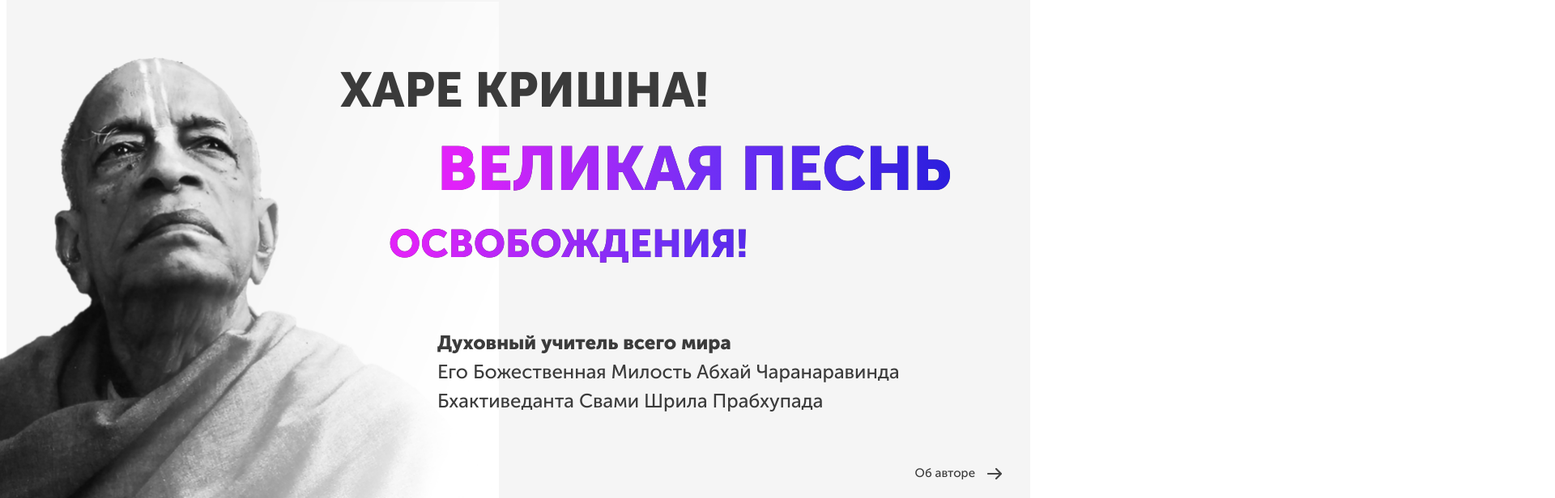
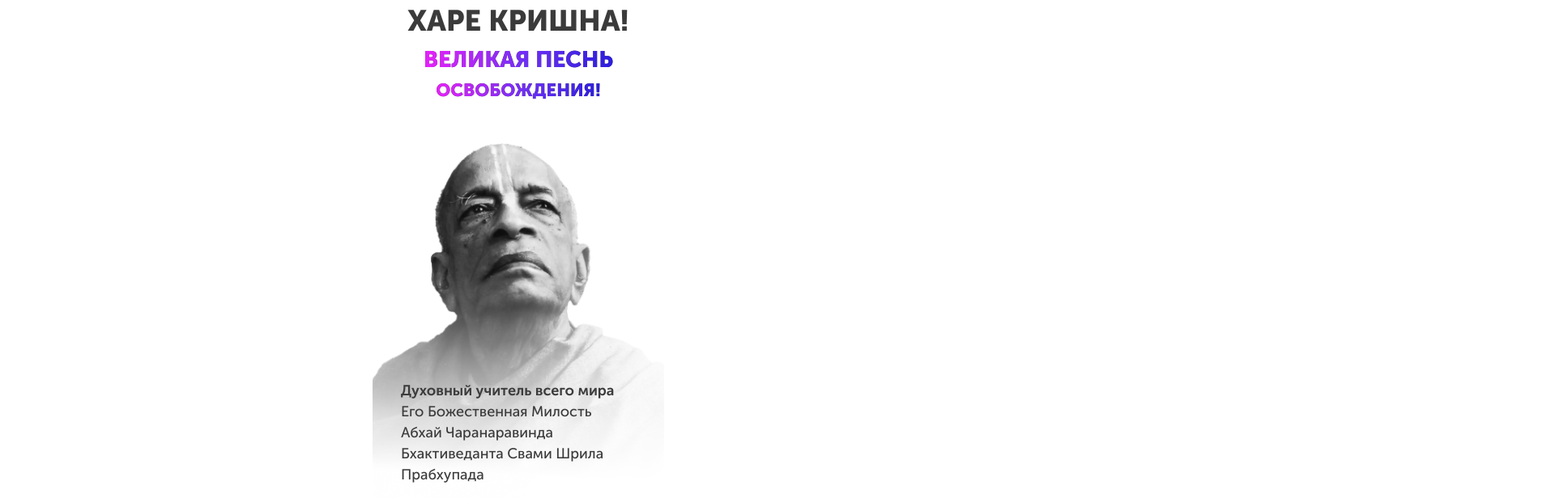
Before and after one commit to a-gran/namaruci, a React (Vite) app: page / in a window 1280 px wide. Shown: the part 100-716 px from the top of the page at 81% size, 1920 px wide, since content can reach past the window. Built offline with nearby package versions, Linux system fonts and the light colour scheme; a web font is replaced by a local one.

Commit message:
add mobile first

```diff
--- a/src/index.scss
+++ b/src/index.scss
@@ -15,6 +15,9 @@
 *:before,
 *:after {
     box-sizing: border-box;
+    margin: 0;
+    padding: 0;
+    outline: none;
 }
 
 html {
--- a/src/pages/main/MainPage.jsx
+++ b/src/pages/main/MainPage.jsx
@@ -19,7 +19,7 @@ const MainPage = () => {
         <div className="main-page">
             <Header />
             <FirstScreen />
-            <Mission />
+            {/*<Mission />
             <SnippetSlider />
             <About />
             <BookSlider />
@@ -29,7 +29,7 @@ const MainPage = () => {
             <Blog />
             <Socials />
             <Team />
-            <Footer />
+            <Footer />*/}
         </div>
     )
 }
--- a/src/pages/main/first-screen/FirstScreen.jsx
+++ b/src/pages/main/first-screen/FirstScreen.jsx
@@ -1,36 +1,37 @@
 import React from 'react'
-import './first-screen.scss'
+import css from './FirstScreen.module.scss'
 
 const FirstScreen = () => {
     return (
-        <div className='container foto-prabhupada'>
-            <img
-                className='foto-prabhupada__img'
-                src='img/prabhupada.png'
-                alt='Prabhupada'
-            />
-            <div className="first-screen">
-                <h1 className='harekrishna'>Харе Кришна!</h1>
-                <div className='great-song'>Великая песнь</div>
-                <div className='freedom'>освобождения!</div>
-                <div className='foto-prabhupada__desc'>
-                    <div className='foto-prabhupada__desc-header'>
-                        Духовный учитель всего мира
+        <div className={css.firstScreen}>
+            <div className={css.firstScreenHeader}>
+                <h1 className={css.heading}>Харе Кришна!</h1>
+                <span className={css.greatSong}>Великая песнь</span>
+                <span className={css.freedom}>освобождения!</span>
+            </div>
+
+            <div className={css.fotoDescWrap}>
+                <img className={css.fotoDesc}
+                    src="img/foto-Prabhupada-mobile.png" alt="Фото"
+                />
+                <div className={css.textDescWrap}>
+                    <div className={css.textDescCenter}>
+                        <div className={css.descHeader}>
+                            Духовный учитель всего мира
+                        </div>
+                        <div className={css.descHeaderText}>
+                            Его Божественная Милость Абхай Чаранаравинда Бхактиведанта
+                            Свами Шрила Прабхупадa
+                        </div>
                     </div>
-                    <div>
-                        Его Божественная Милость Абхай Чаранаравинда Бхактиведанта
-                        Свами Шрила Прабхупадa
-                    </div>
-                    <a href='#' className='about-author'>
-                        <span className='about-author__header'>Об авторе</span>
-                        <img
-                            className='arrow-right'
-                            src='img/arrow-right.png'
-                            alt='arrow'
-                        />
-                    </a>
                 </div>
             </div>
+
+            <a href='#' className={css.aboutAuthor}>
+                <span className={css.aboutAuthorHeader}>
+                    Об авторе
+                </span>
+            </a>
         </div>
     )
 }
--- /dev/null
+++ b/src/pages/main/first-screen/FirstScreen.module.scss
@@ -0,0 +1,110 @@
+.firstScreen {
+    padding: 0.25rem;
+}
+
+.firstScreen,
+.firstScreenHeader {
+    display: flex;
+    flex-direction: column;
+}
+
+.firstScreenHeader {
+    align-items: center;
+}
+
+.fotoDescWrap {
+    position: relative;
+    text-align: center;
+}
+
+.textDescWrap {
+    position: absolute;
+    bottom: 0;
+    display: flex;
+    width: 100%;
+    justify-content: center;
+    margin-bottom: 1.4rem;
+}
+
+.textDescCenter {
+    line-height: 26px;
+    width: 290px;
+}
+
+.descHeader {
+    font-family: 'MuseoBold';
+}
+
+.descHeader,
+.descHeaderText {
+    font-size: 0.9rem;
+    text-align: left;
+}
+
+.fotoDesc {
+    max-width: 360px;
+}
+
+.heading,
+.greatSong,
+.freedom {
+    text-transform: uppercase;
+    font-family: 'MuseoBolder';
+}
+
+.greatSong,
+.freedom {
+    background: linear-gradient(90.21deg,
+            #E122F9 4.11%,
+            #6F2FF5 53.99%,
+            #2B1EDD 99.88%), #434343;
+    -webkit-background-clip: text;
+    -webkit-text-fill-color: transparent;
+    background-clip: text;
+    text-fill-color: transparent;
+}
+
+.heading {
+    font-size: 1.8rem;
+}
+
+.greatSong {
+    font-size: 1.4rem;
+}
+
+.freedom {
+    font-size: 1.1rem;
+}
+
+.aboutAuthor {
+    display: flex;
+    justify-content: flex-end;
+    color: inherit;
+    font-size: 0.75rem;
+    text-decoration: none;
+}
+
+.aboutAuthorHeader {
+    display: flex;
+    align-content: center;
+
+}
+
+.aboutAuthorHeader::after {
+    content: url('img/arrow-right.png');
+    padding-left: 12px;
+}
+
+
+
+// MEDIA QUERIES
+
+
+
+@media (min-width: 376px) and (max-width: 767px) {}
+
+@media (min-width: 768px) and (max-width: 980px) {}
+
+@media (min-width: 981px) and (max-width: 1199px) {}
+
+@media (min-width: 1200px) {}
--- a/src/pages/main/first-screen/first-screen.scss
+++ /dev/null
@@ -1,81 +0,0 @@
-.foto-prabhupada {
-    display: block;
-    height: 690px;
-    position: relative;
-    text-decoration: none;
-}
-
-.foto-prabhupada__img {
-    height: 100%;
-    position: relative;
-    right: 216px;
-}
-
-.first-screen {
-    position: absolute;
-    top: 40px;
-    left: 500px;
-    line-height: 1;
-}
-
-.harekrishna,
-.great-song,
-.freedom {
-    text-transform: uppercase;
-    font-family: 'MuseoBolder';
-}
-
-.harekrishna {
-    font-size: 3rem;
-    margin-bottom: 1.5rem;
-    position: relative;
-    right: 120px;
-}
-
-.great-song,
-.freedom {
-    background: linear-gradient(90.21deg, #E122F9 4.11%, #6F2FF5 53.99%, #2B1EDD 99.88%), #434343;
-    -webkit-background-clip: text;
-    -webkit-text-fill-color: transparent;
-    background-clip: text;
-    text-fill-color: transparent;
-}
-
-.great-song {
-    font-size: 3.8rem;
-    margin-bottom: 1.5rem;
-}
-
-.freedom {
-    font-size: 2.4rem;
-    position: relative;
-    right: 60px;
-}
-
-.foto-prabhupada__desc {
-    max-width: 600px;
-    font-size: 1.2rem;
-    margin-top: 4rem;
-    line-height: 1.5;
-    width: 100%;
-}
-
-.foto-prabhupada__desc-header {
-    font-family: 'MuseoBolder';
-}
-
-.about-author {
-    display: flex;
-    justify-content: flex-end;
-    color: inherit;
-    font-size: 0.75rem;
-    text-decoration: none;
-    margin-top: 3rem;
-    position: relative;
-    left: 5rem;
-
-}
-
-.about-author__header {
-    padding-right: 12px;
-}
--- a/src/pages/main/main.scss
+++ b/src/pages/main/main.scss
@@ -1,3 +1 @@
-.main-page {
-    background-color: #F5F5F5;
-}
+.main-page {}
```
Also changed, not shown: public/img/foto-Prabhupada-mobile.png (added).
